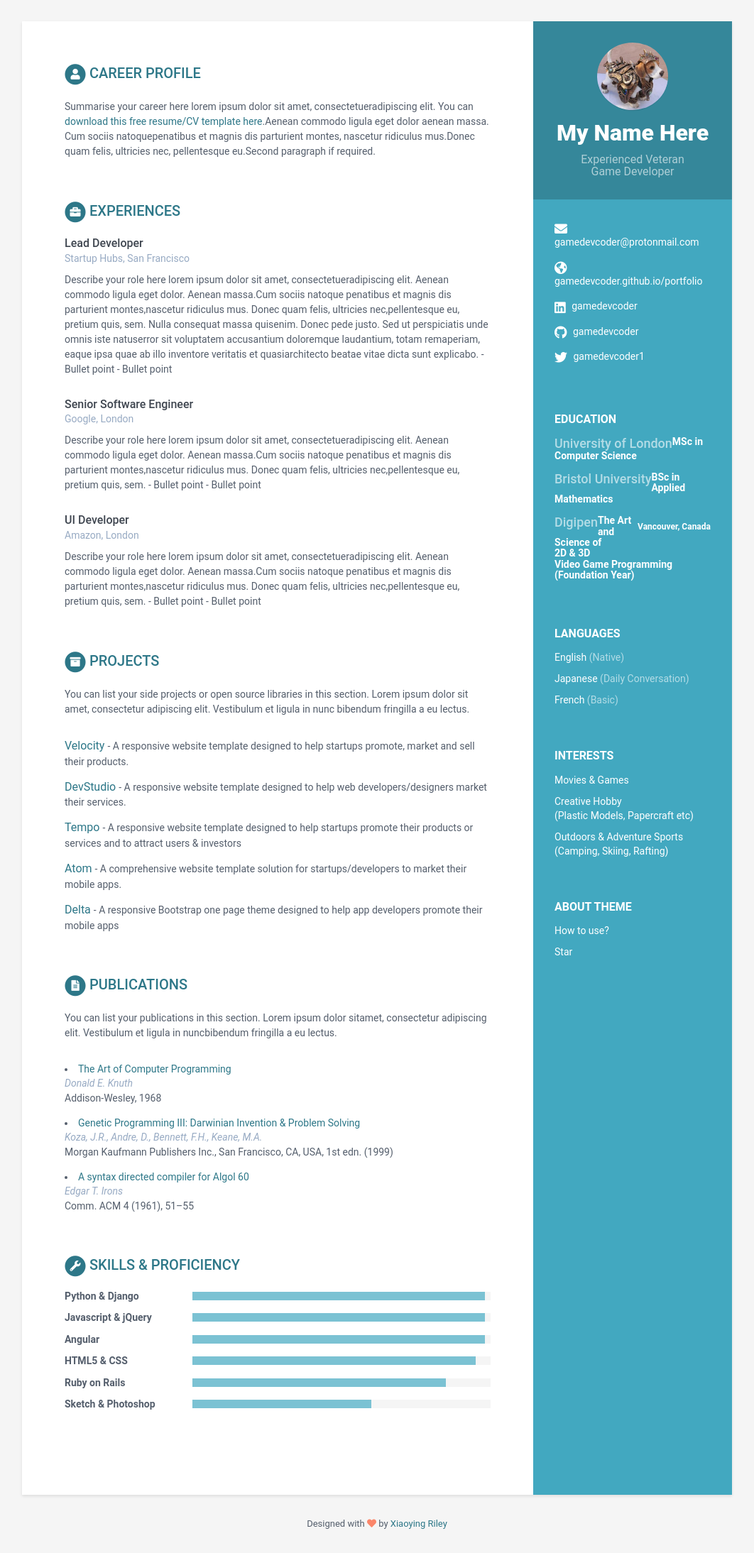
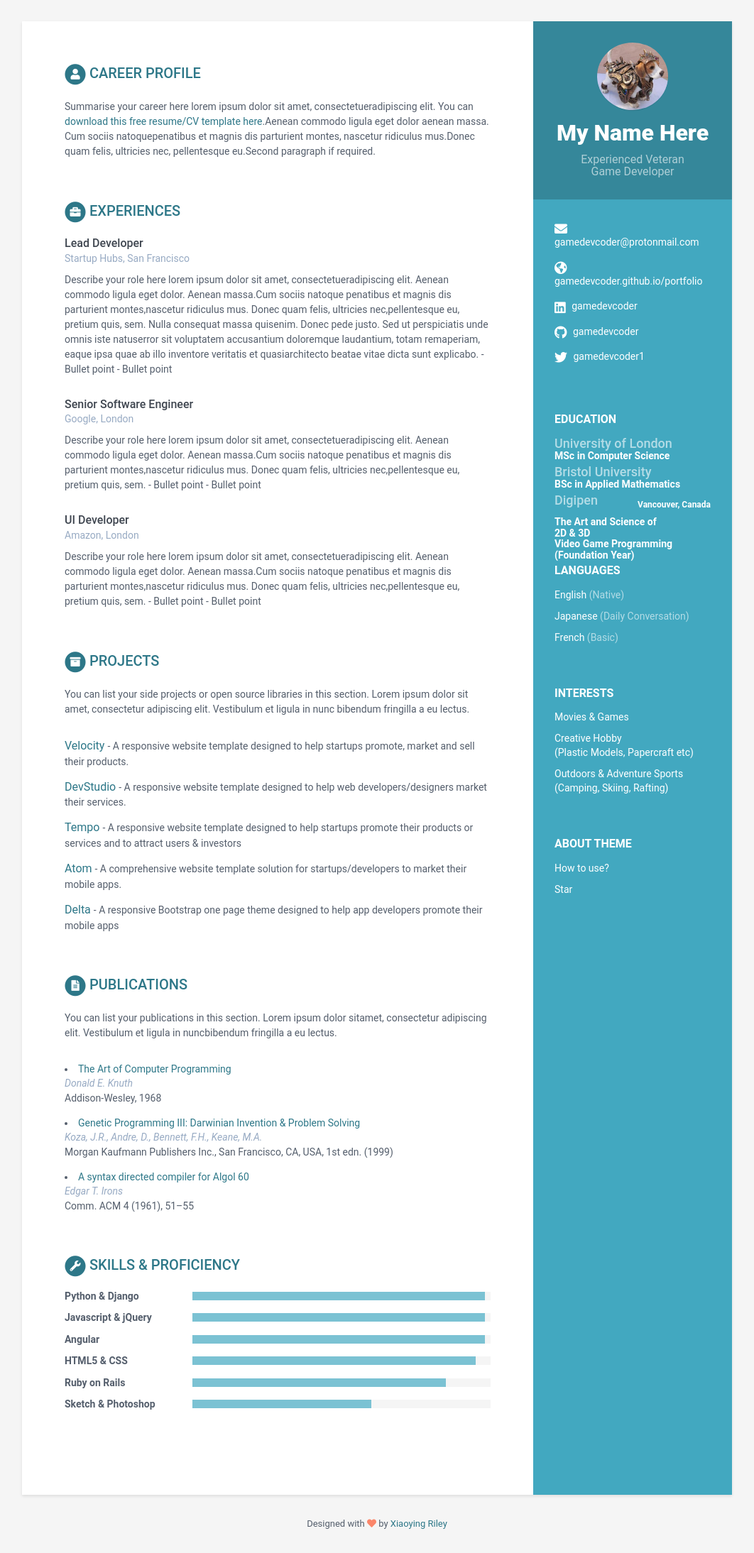
Before and after one commit to GameDevCoder/resume, a Jekyll site: the page built from index.html, in a window 1280 px wide. Shown: the whole page at 71% size, without its empty margins (109-1171 px from the left). Built offline with Jekyll 4.4.1, drawn with Linux system fonts in a browser that asks for light colours.

Commit message:
Updated '_includes/education.html' via CloudCannon

```diff
--- a/_includes/education.html
+++ b/_includes/education.html
@@ -12,11 +12,9 @@
       <div style="clear: both">
         <h4 class="meta" style="text-align:left;float:left;">{{ graduation.university }}</h4>
         <h6 class="location" style="text-align:right;float:right;">{{ graduation.location }}</h6>
-
-        <h5 class="degree">{{ graduation.degree }}</h5>
-        <div class="time">{{ graduation.time }}</div>
+        <h5 class="degree" style="text-align:left;float:left;">{{ graduation.degree }}</h5>
+        <div class="time" style="text-align:left;float:left;">{{ graduation.time }}</div>
       </div>
-
     </div><!--//item-->
     {% endfor %}
 
```
